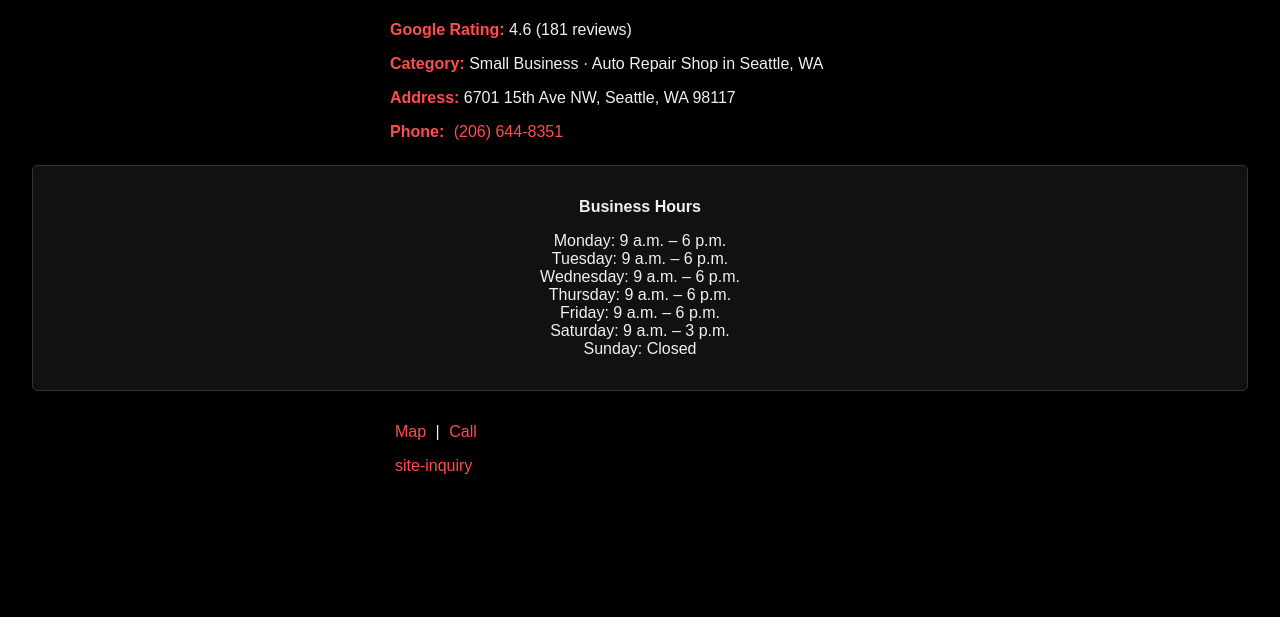
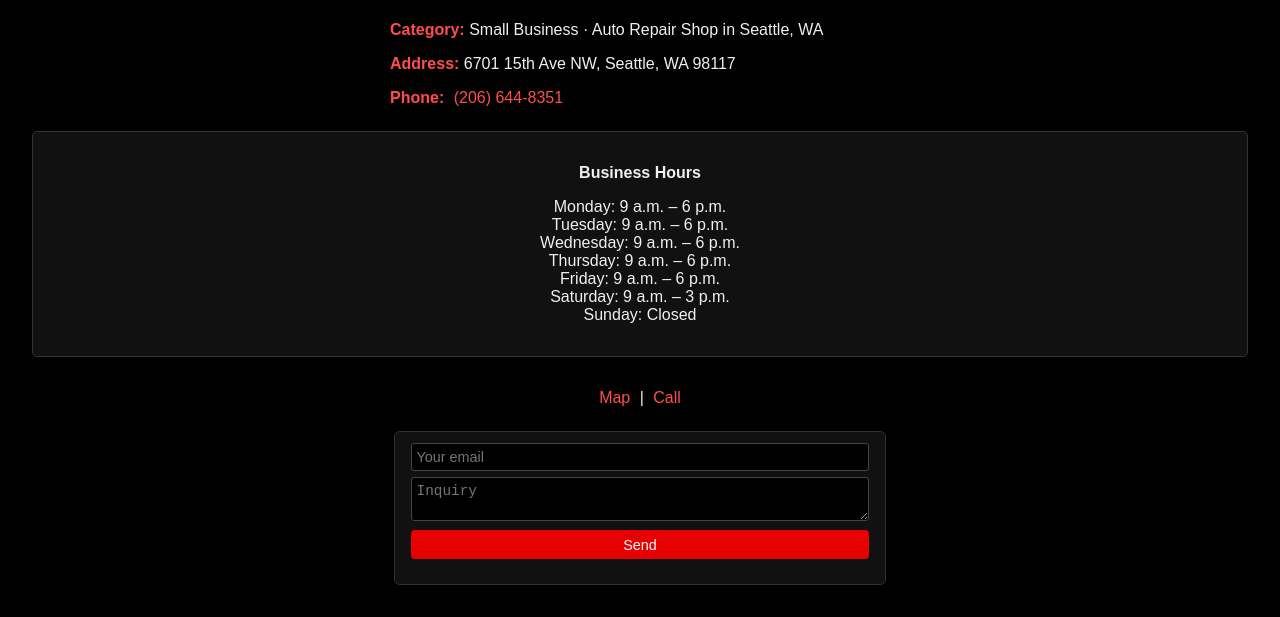
Before and after one commit to ecrce/tireshop, a plain HTML site: page index.html in a window 1280 px wide. Shown: the part 342-959 px from the top of the page. Before the commit the page ends 873 px from the top, so only its background shows below. Drawn offline with Linux system fonts and the light colour scheme.

Commit message:
Update index.html

```diff
--- a/index.html
+++ b/index.html
@@ -48,13 +48,50 @@
     a:hover {
       text-decoration: underline;
     }
+    footer {
+      margin-top: 2em;
+      text-align: center;
+    }
+    form {
+      display: inline-block;
+      background: #111;
+      border: 1px solid #333;
+      border-radius: 6px;
+      padding: 0.5rem 1rem;
+      margin-top: 0.5rem;
+      font-size: 0.9rem;
+    }
+    form input, form textarea, form button {
+      background: #000;
+      border: 1px solid #444;
+      color: #f0f0f0;
+      margin: 0.2rem 0;
+      font-size: 0.9rem;
+      width: 100%;
+      box-sizing: border-box;
+      border-radius: 3px;
+      padding: 0.3rem;
+    }
+    form button {
+      cursor: pointer;
+      color: #fff;
+      background: #e60000;
+      border: none;
+      padding: 0.4rem;
+      border-radius: 4px;
+    }
+    form p.status {
+      font-size: 0.85rem;
+      opacity: 0.8;
+      margin-top: 0.4rem;
+    }
   </style>
 </head>
 <body>
   <img src="assets/logo.png" alt="Pros Tires Ballard Logo" class="logo" />
   <h1>Pros Tires Ballard</h1>
+
   <div class="info">
-    <p><span class="label">Google Rating:</span> 4.6 (181 reviews)</p>
     <p><span class="label">Category:</span> Small Business · Auto Repair Shop in Seattle, WA</p>
     <p><span class="label">Address:</span> 6701 15th Ave NW, Seattle, WA 98117</p>
     <p><span class="label">Phone:</span> <a href="tel:12066448351">(206) 644-8351</a></p>
@@ -73,19 +110,41 @@
     </ul>
   </div>
 
-  <div class="info">
-    <p>
-<footer style="margin-top: 2em; text-align: center;">
-  <div class="info">
+  <footer>
     <p>
       <a href="https://www.google.com/maps/search/?api=1&query=6701+15th+Ave+NW,+Seattle,+WA+98117">Map</a> |
       <a href="tel:12066448351">Call</a>
     </p>
-    <a href="https://formspree.io/f/mdkwbjwg" style="display:block; margin-top:0.5em;">site-inquiry</a>
-  </div>
-</footer>
 
-    </p>
-  </div>
+    <!-- Compact site inquiry form -->
+    <form id="inquiry" action="https://formspree.io/f/mdkwbjwg" method="POST">
+      <input type="email" name="email" placeholder="Your email" required />
+      <textarea name="message" placeholder="Inquiry" rows="2" required></textarea>
+      <button type="submit">Send</button>
+      <p class="status" id="status"></p>
+    </form>
+  </footer>
+
+  <script>
+  document.getElementById('inquiry').addEventListener('submit', async function (e) {
+    e.preventDefault();
+    const form = e.target;
+    const status = document.getElementById('status');
+    const data = new FormData(form);
+
+    const res = await fetch(form.action, {
+      method: form.method,
+      body: data,
+      headers: { 'Accept': 'application/json' }
+    });
+
+    if (res.ok) {
+      status.textContent = "Sent ✓";
+      form.reset();
+    } else {
+      status.textContent = "Error – please email or call.";
+    }
+  });
+  </script>
 </body>
 </html>
```
